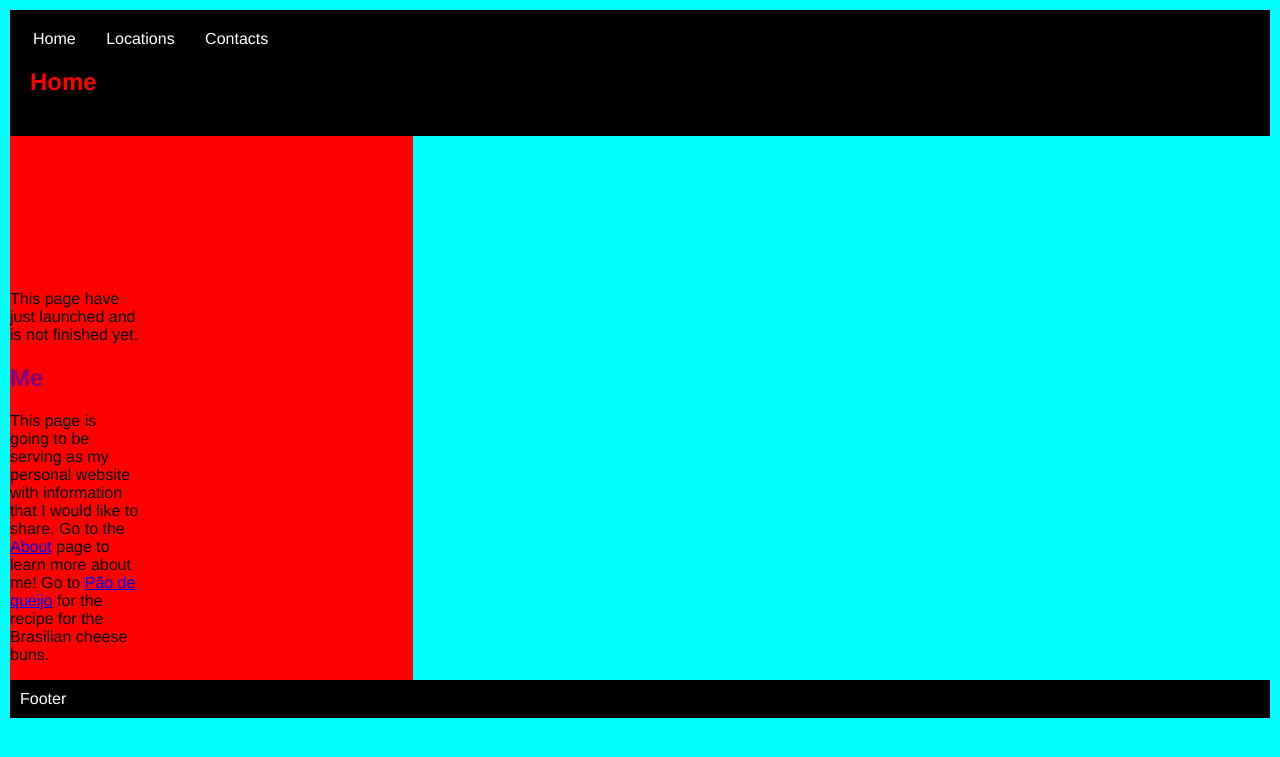
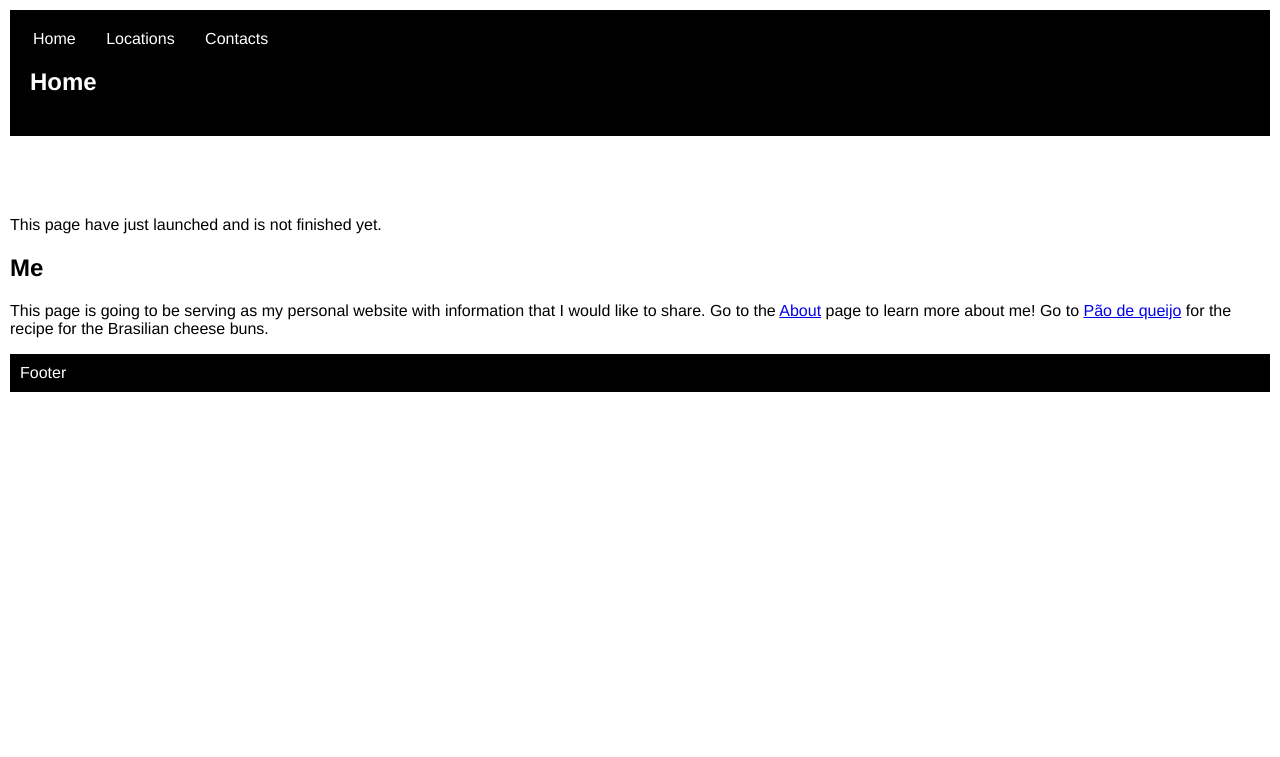
Before and after one commit to tobirasmu/tobirasmu.github.io, a Jekyll site: the page built from index.md, in a window 1280 px wide. Shown: the top 757 px of the page. Built offline with Jekyll 4.4.1, drawn with Linux system fonts in a browser that asks for light colours.

Commit message:
Trying again again

```diff
--- a/main.css
+++ b/main.css
@@ -1,19 +1,14 @@
+/* Header and footer */
 header {
   background: black;
   padding: 20px;
-}
-section {
-  background: white;
-  color: gray;
-  padding: 10px;
-  display: flex;
-  flex-direction: row;
 }
 footer {
   background: black;
   padding: 10px;
   color: white;
 }
+/* Here are the style choices for the top menu */
 ul.nav {
   list-style-type: circle;
   margin: 0;
@@ -34,26 +29,17 @@ a:hover {
   color: black;
   background: white;
 }
-div {
-  background: red;
-  display: inline-block;
-  width: 32%;
-  margin: auto;
-}
-h1 {
-  color: red;
-}
-h2 {
-  color: blue;
-  opacity: 0.5;
-}
+
+/* Overall */
 body {
-  background: aqua;
   font-family: Helvetica Neue, Helvetica, Arial, sans-serif;
   color: black;
   margin: 0;
   padding: 10px;
 }
+h1 {
+  color: white;
+}
 button {
   color: blue;
 }
```
Also changed, not shown: _pages/recipes/pao_de_queijo.md (+1 -0 lines).
